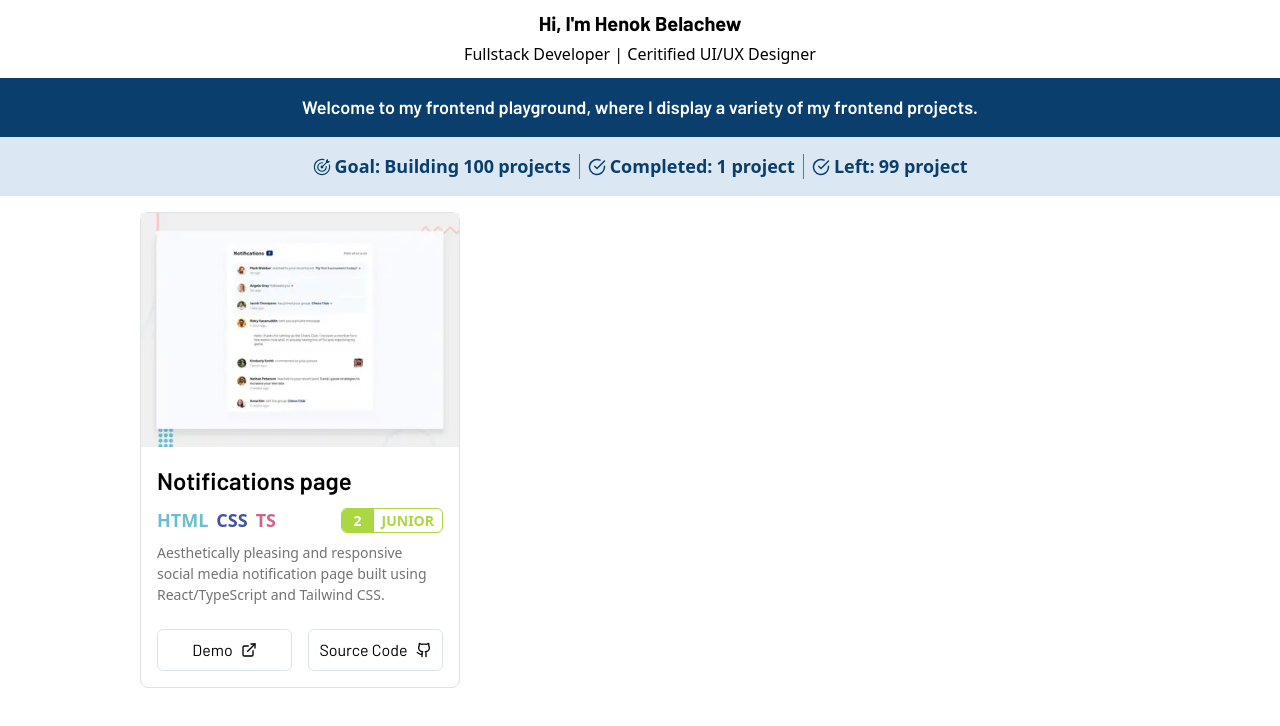
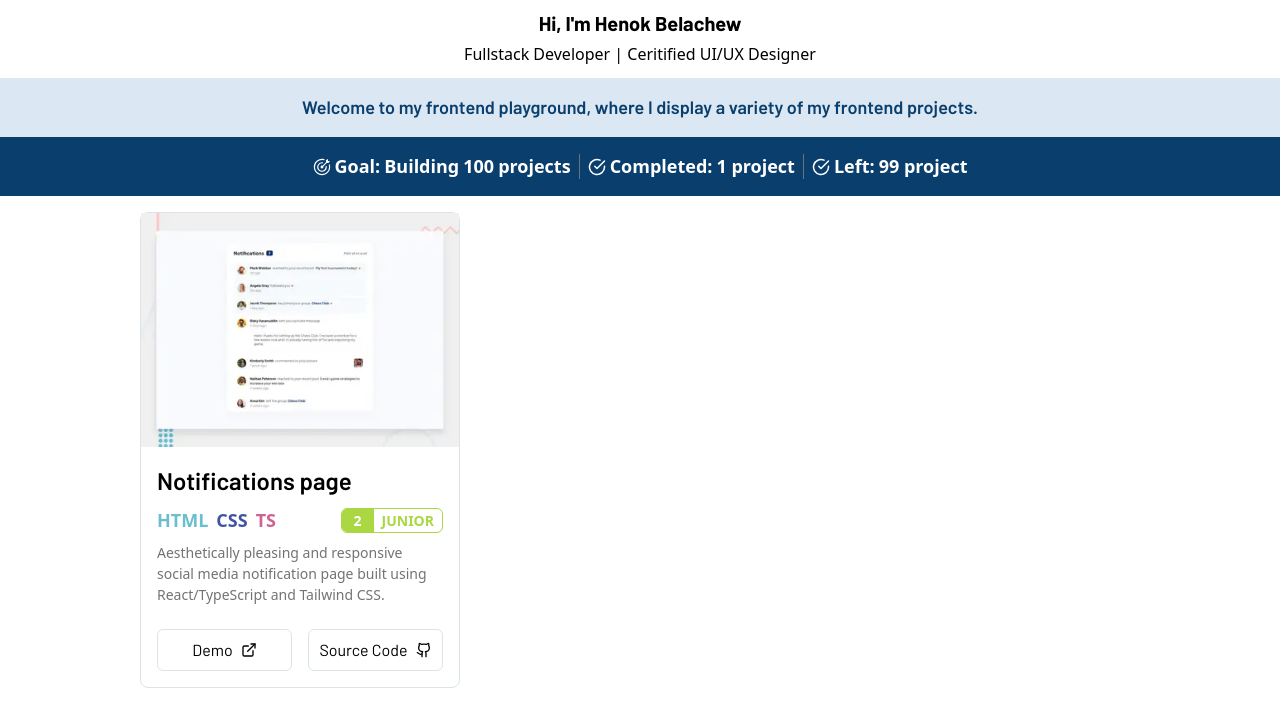
Before and after one commit to Henok-Belachew/My-Frontend-Projects, a React (Vite) app: page / in a window 1280 px wide. Shown: the top 726 px of the page. Built offline with nearby package versions, Linux system fonts and the light colour scheme.

Commit message:
header updated

```diff
--- a/src/App.tsx
+++ b/src/App.tsx
@@ -17,10 +17,10 @@ function App() {
 
             </div>
 
-            <div className="bg-[#0A3E6D] w-full">
-                <div className="text-white flex items-center justify-center text-center font-barlow font-semibold p-4 text-[18px] max-md:text-[15px]"> Welcome to my frontend playground, where I display a variety of my frontend projects.</div>
+            <div className=" bg-[#dbe8f3] w-full">
+                <div className="text-[#0A3E6D] flex items-center justify-center text-center font-barlow font-semibold p-4 text-[18px] max-md:text-[15px]"> Welcome to my frontend playground, where I display a variety of my frontend projects.</div>
 
-                <div className="p-4  flex flex-wrap gap-2 items-center justify-center bg-[#dbe8f3] w-[100%] mx-auto text-[#0A3E6D]">
+                <div className="p-4  flex flex-wrap gap-2 items-center justify-center bg-[#0A3E6D] w-[100%] mx-auto text-white">
                     <h1 className=" text-center font-semibold text-[18px] max-md:text-[15px] flex items-center gap-1 justify-center"> <GoGoal  /> <span className="font-bold">Goal:</span> Building <span>100</span> projects  </h1>
 
                     <div className="h-[25px] w-[1px] bg-gray-500"></div>
```
